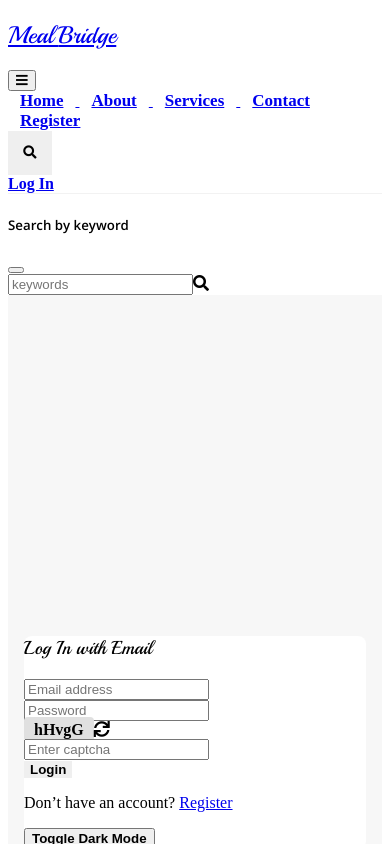
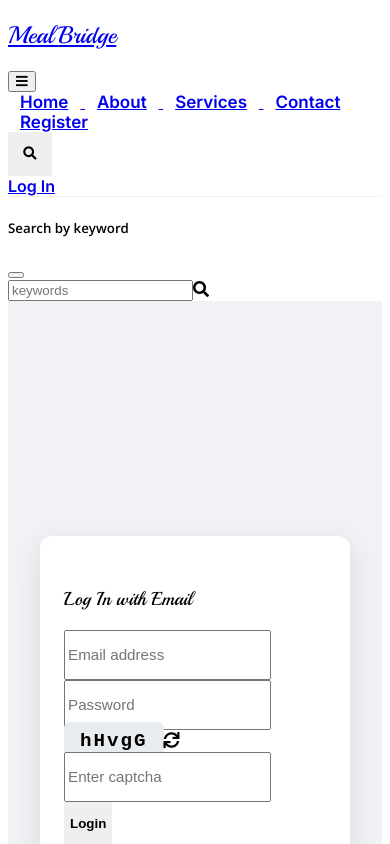
Before and after one commit to arpita4878/MealBridge, a React (Vite) app in the folder food/: page /login in a window 390 px wide. Both pictures are taken after a click on the button "Login with Password". Shown: the top 844 px of the page. Built offline with nearby package versions, Linux system fonts and the light colour scheme.

Commit message:
"add  font"

```diff
--- a/food/index.html
+++ b/food/index.html
@@ -1,36 +1,50 @@
 <!DOCTYPE html>
 <html lang="en">
-
   <head>
-        <meta charset="utf-8">
+    <meta charset="utf-8" />
     <title>Meal Bridge</title>
-        <meta content="width=device-width, initial-scale=1.0" name="viewport">
-        <meta content="" name="keywords">
-        <meta content="" name="description">
+    <meta content="width=device-width, initial-scale=1.0" name="viewport" />
+    <meta content="" name="keywords" />
+    <meta content="" name="description" />
 
     <!-- Google Web Fonts -->
-        <link rel="preconnect" href="https://fonts.googleapis.com">
-        <link rel="preconnect" href="https://fonts.gstatic.com" crossorigin>
-        <link href="https://fonts.googleapis.com/css2?family=Open+Sans:wght@400;600&family=Playball&display=swap" rel="stylesheet">
+    <link rel="preconnect" href="https://fonts.googleapis.com" />
+    <link rel="preconnect" href="https://fonts.gstatic.com" crossorigin />
+    <link
+      href="https://fonts.googleapis.com/css2?family=Open+Sans:wght@400;600&family=Playball&display=swap"
+      rel="stylesheet"
+    />
 
     <!-- Icon Font Stylesheet -->
-        <link rel="stylesheet" href="https://use.fontawesome.com/releases/v5.15.4/css/all.css"/>
-        <link href="https://cdn.jsdelivr.net/npm/bootstrap-icons@1.4.1/font/bootstrap-icons.css" rel="stylesheet">
+    <link
+      rel="stylesheet"
+      href="https://use.fontawesome.com/releases/v5.15.4/css/all.css"
+    />
+    <link
+      href="https://cdn.jsdelivr.net/npm/bootstrap-icons@1.4.1/font/bootstrap-icons.css"
+      rel="stylesheet"
+    />
 
     <!-- Libraries Stylesheet -->
-        <link href="/assets/lib/animate/animate.min.css" rel="stylesheet">
-        <link href="/assets/lib/lightbox/css/lightbox.min.css" rel="stylesheet">
-        <link href="/assets/lib/owlcarousel/owl.carousel.min.css" rel="stylesheet">
+    <link href="/assets/lib/animate/animate.min.css" rel="stylesheet" />
+    <link href="/assets/lib/lightbox/css/lightbox.min.css" rel="stylesheet" />
+    <link
+      href="/assets/lib/owlcarousel/owl.carousel.min.css"
+      rel="stylesheet"
+    />
 
     <!-- Customized Bootstrap Stylesheet -->
-        <link href="/assets/css/bootstrap.min.css" rel="stylesheet">
+    <link href="/assets/css/bootstrap.min.css" rel="stylesheet" />
+    <link
+      href="https://fonts.googleapis.com/css2?family=Inter:wght@400;600&display=swap"
+      rel="stylesheet"
+    />
 
     <!-- Template Stylesheet -->
-        <link href="/assets/css/style.css" rel="stylesheet">
+    <link href="/assets/css/style.css" rel="stylesheet" />
   </head>
 
   <body>
-
     <div id="root"></div>
     <script type="module" src="/src/main.jsx"></script>
 
--- a/food/src/component/User/Login/Login.css
+++ b/food/src/component/User/Login/Login.css
@@ -1,51 +1,109 @@
+/* Wrapper */
 .login-wrapper {
+  min-height: 100vh;
   display: flex;
+  align-items: center;
   justify-content: center;
-  align-items: center;
-  min-height: 100vh;
-  background-color: #f7f7f7;
-  padding: 1rem;
-  transition: background 0.3s;
+  background: #f0f2f5;
+  padding: 2rem;
+  transition: background 0.3s ease;
 }
 
+/* Container Box */
 .login-container {
   width: 100%;
   max-width: 420px;
+  background-color: #fff;
+  padding: 2.5rem 2rem;
+  border-radius: 12px;
+  box-shadow: 0 8px 30px rgba(0, 0, 0, 0.1);
+  transition: background 0.3s ease, box-shadow 0.3s ease;
 }
 
-.login-box {
-  background: white;
-  border-radius: 8px;
-  transition: background 0.3s;
+/* Dark mode styling */
+.dark-mode {
+  background: #121212;
 }
 
-.dark-mode .login-box {
+.dark-mode .login-container {
   background-color: #1e1e1e;
-  color: #f1f1f1;
+  box-shadow: 0 8px 30px rgba(0, 0, 0, 0.5);
 }
 
 .dark-mode input,
-.dark-mode .form-control {
-  background-color: #333 !important;
-  color: #fff !important;
-  border: 1px solid #444;
+.dark-mode .captcha-box {
+  background-color: #2c2c2c;
+  color: #fff;
+  border-color: #444;
 }
 
-.captcha-box {
-  background-color: #e0e0e0;
-  padding: 4px 10px;
-  font-weight: bold;
-  border-radius: 4px;
+.dark-mode input::placeholder {
+  color: #bbb;
 }
 
-.collapse-form {
-  overflow: hidden;
-  max-height: 0;
-  opacity: 0;
-  transition: all 0.4s ease;
+.dark-mode .text-muted,
+.dark-mode p,
+.dark-mode .form-control {
+  color: #ccc !important;
 }
 
-.collapse-form.expanded {
-  max-height: 1000px;
-  opacity: 1;
+.dark-mode .btn-outline-secondary,
+.dark-mode .btn-outline-dark {
+  color: #ccc;
+  border-color: #555;
 }
+
+.dark-mode .btn-outline-secondary:hover,
+.dark-mode .btn-outline-dark:hover {
+  background-color: #333;
+  color: #fff;
+}
+
+/* Captcha Styling */
+.captcha-box {
+  font-family: monospace;
+  font-weight: bold;
+  font-size: 1.2rem;
+  background: #e9ecef;
+  padding: 0.5rem 1rem;
+  border-radius: 6px;
+  user-select: none;
+  letter-spacing: 2px;
+}
+
+/* Input spacing */
+form .form-control {
+  height: 44px;
+  font-size: 0.95rem;
+}
+
+/* Button style */
+button[type="submit"] {
+  height: 44px;
+  font-weight: 600;
+}
+
+button:disabled {
+  cursor: not-allowed;
+}
+
+.btn-outline-secondary,
+.btn-outline-dark {
+  width: 100%;
+}
+
+/* Link */
+.text-muted a {
+  color: #0d6efd;
+}
+
+.text-muted a:hover {
+  text-decoration: underline;
+}
+
+/* Responsive */
+@media (max-width: 480px) {
+  .login-container {
+    padding: 2rem 1.5rem;
+  }
+}
--- a/food/src/component/User/Login/Login.jsx
+++ b/food/src/component/User/Login/Login.jsx
@@ -208,6 +208,15 @@ function Login() {
             Don’t have an account? <Link to="/register" className="fw-bold">Register</Link>
           </p>
 
+          {showForm && (
+  <div className="text-center mt-3">
+    <button className="btn btn-link" onClick={() => setShowForm(false)}>
+      ← Back to Google Login
+    </button>
+  </div>
+)}
+
+
           {/* Optional: Dark mode toggle */}
           <div className="text-center mt-2">
             <button className="btn btn-sm btn-outline-dark" onClick={() => setDarkMode(!darkMode)}>
--- a/food/src/index.css
+++ b/food/src/index.css
@@ -0,0 +1,3 @@
+body {
+  font-family: 'Inter', sans-serif;
+}
```
Lines whose indentation alone changed are shown as unchanged.
